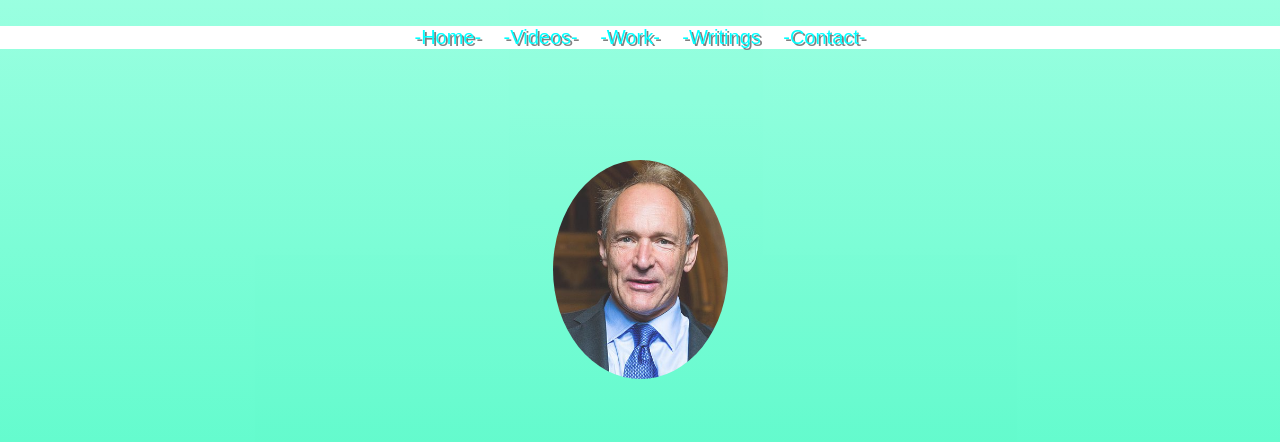
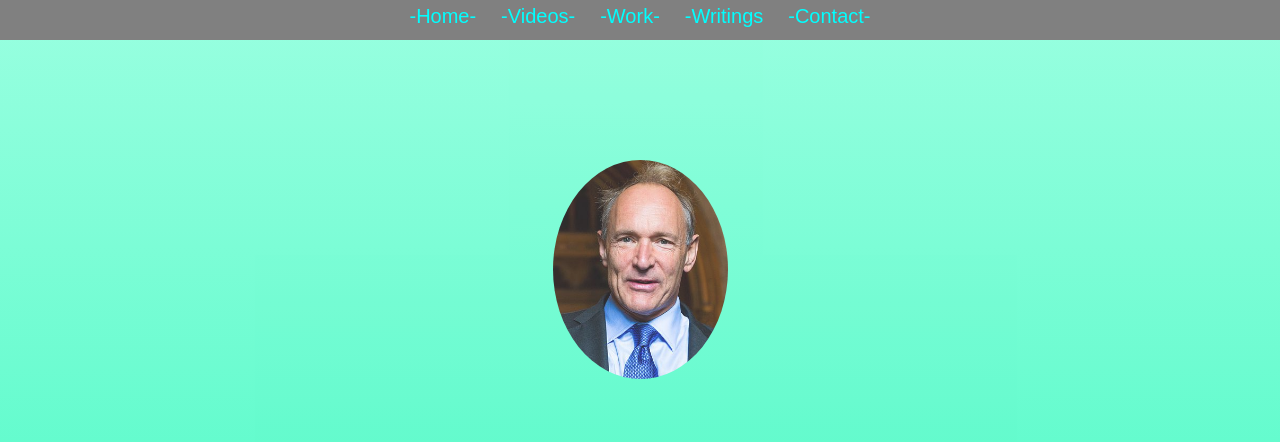
Before and after one commit to hecker20202/Tim-Berners-Lee, a plain HTML site: page index.html in a window 1280 px wide. Shown: the top 442 px of the page. Drawn offline with Linux system fonts and the light colour scheme; a script that the page names is missing.

Commit message:
Update style.css

```diff
--- a/style.css
+++ b/style.css
@@ -79,12 +79,16 @@ body{
     list-style:none;
     font-family: fantasy;
     position : fixed;
-    top : 10px ;
+    margin-top: 0px;
+    top : 0px;
     right : 0px;
     z-index: 10;
     cursor : pointer;
-    background: white;
-    width: 100%;
+    background: grey;
+    width: 100% ;
+    height : 40px;
+    font-size: 25px;
+
 }
 .lists{
     display : inline;
```
